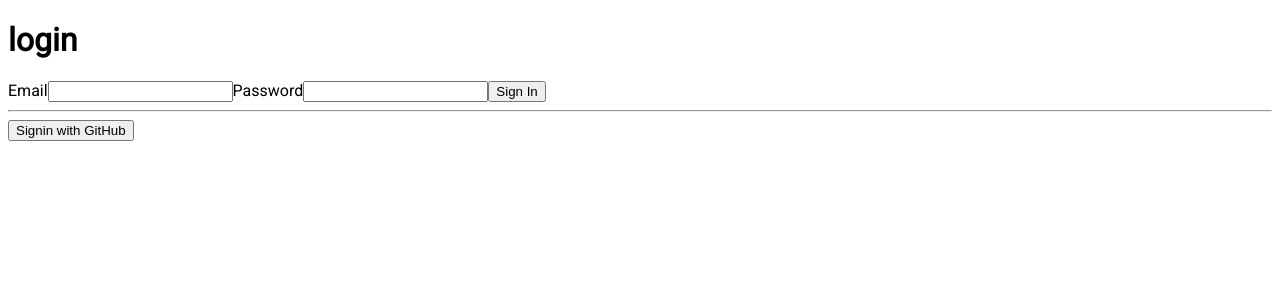
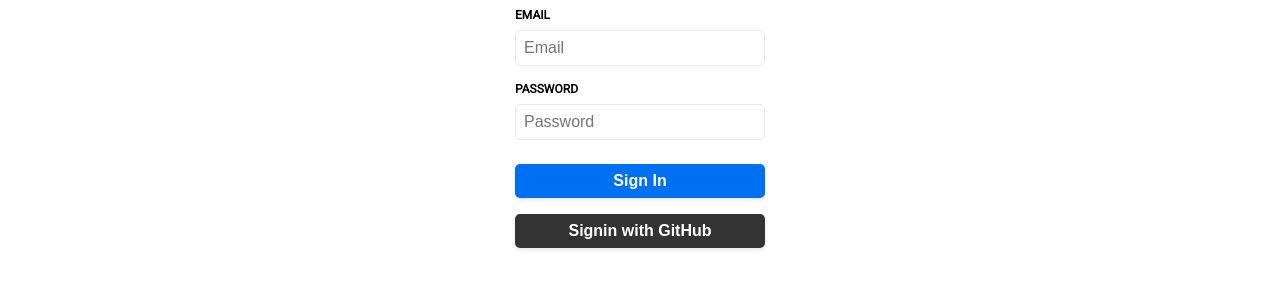
Before and after one commit to zhunus/example-app, a Next.js app: page /auth/login in a window 1280 px wide. Shown: the top 300 px of the page. Built offline with nearby package versions, Linux system fonts and the light colour scheme; no server answers.

Commit message:
Refactor login page styles and form structure

```diff
--- a/src/app/auth/login/CredentialsForm.tsx
+++ b/src/app/auth/login/CredentialsForm.tsx
@@ -8,15 +8,29 @@ export default function CredentialsForm() {
         await signIn('credentials', formData, {redirectTo: '/profile'});
       }}
     >
-      <label>
-        Email
-        <input name="email" type="email" />
-      </label>
-      <label>
-        Password
-        <input name="password" type="password" />
-      </label>
-      <button>Sign In</button>
+      <div className="form-control">
+        <label className="input-label" htmlFor="">
+          Email
+        </label>
+        <input
+          placeholder="Email"
+          className="input"
+          name="email"
+          type="email"
+        />
+      </div>
+      <div className="form-control">
+        <label className="input-label" htmlFor="">
+          Password
+        </label>
+        <input
+          placeholder="Password"
+          className="input"
+          name="password"
+          type="password"
+        />
+      </div>
+      <button className="button">Sign In</button>
     </form>
   );
 }
--- a/src/app/auth/login/GithubForm.tsx
+++ b/src/app/auth/login/GithubForm.tsx
@@ -8,7 +8,9 @@ export default function GithubForm() {
         await signIn('github', {redirectTo: '/profile'});
       }}
     >
-      <button type="submit">Signin with GitHub</button>
+      <button className="button github-button" type="submit">
+        Signin with GitHub
+      </button>
     </form>
   );
 }
--- /dev/null
+++ b/src/app/auth/login/LoginPage.module.css
@@ -0,0 +1,13 @@
+.loginPage {
+  display: flex;
+  flex-direction: column;
+  justify-content: center;
+  align-items: stretch;
+}
+
+@media screen and (min-width: 768px) {
+  .loginPage {
+    justify-content: center;
+    align-items: center;
+  }
+}
--- a/src/app/auth/login/page.tsx
+++ b/src/app/auth/login/page.tsx
@@ -2,6 +2,7 @@ import {auth} from '@/auth';
 import {redirect} from 'next/navigation';
 import CredentialsForm from './CredentialsForm';
 import GithubForm from './GithubForm';
+import styles from './LoginPage.module.css';
 
 export default async function LoginPage() {
   const session = await auth();
@@ -11,11 +12,9 @@ export default async function LoginPage() {
   }
 
   return (
-    <>
-      <h1>login</h1>
+    <div className={styles.loginPage}>
       <CredentialsForm />
-      <hr />
       <GithubForm />
-    </>
+    </div>
   );
 }
--- a/src/app/globals.css
+++ b/src/app/globals.css
@@ -4,3 +4,50 @@
   font-weight: 600;
   text-transform: uppercase;
 }
+
+.button {
+  font-size: 1rem;
+  font-weight: 600;
+  padding: 0.5rem 1rem;
+  border-radius: 5px;
+  cursor: pointer;
+  text-decoration: none;
+  transition: background-color 0.3s ease;
+  background-color: #0070f3;
+  color: #fff;
+  border: none;
+  box-shadow: 0 2px 4px rgba(0, 0, 0, 0.1);
+  min-width: 250px;
+  margin: 0.5rem 0;
+}
+
+@media (max-width: 768px) {
+  .button {
+    width: 100%;
+  }
+}
+
+.github-button {
+  background-color: #333;
+}
+
+.form-control {
+  display: flex;
+  flex-direction: column;
+  margin-bottom: 1rem;
+}
+
+.input-label {
+  font-size: 0.75rem;
+  font-weight: 600;
+  margin-bottom: 0.5rem;
+  text-transform: uppercase;
+}
+
+.input {
+  font-size: 1rem;
+  padding: 0.5rem;
+  border-radius: 5px;
+  border: 1px solid #eaeaea;
+  transition: border-color 0.3s ease;
+}
```
